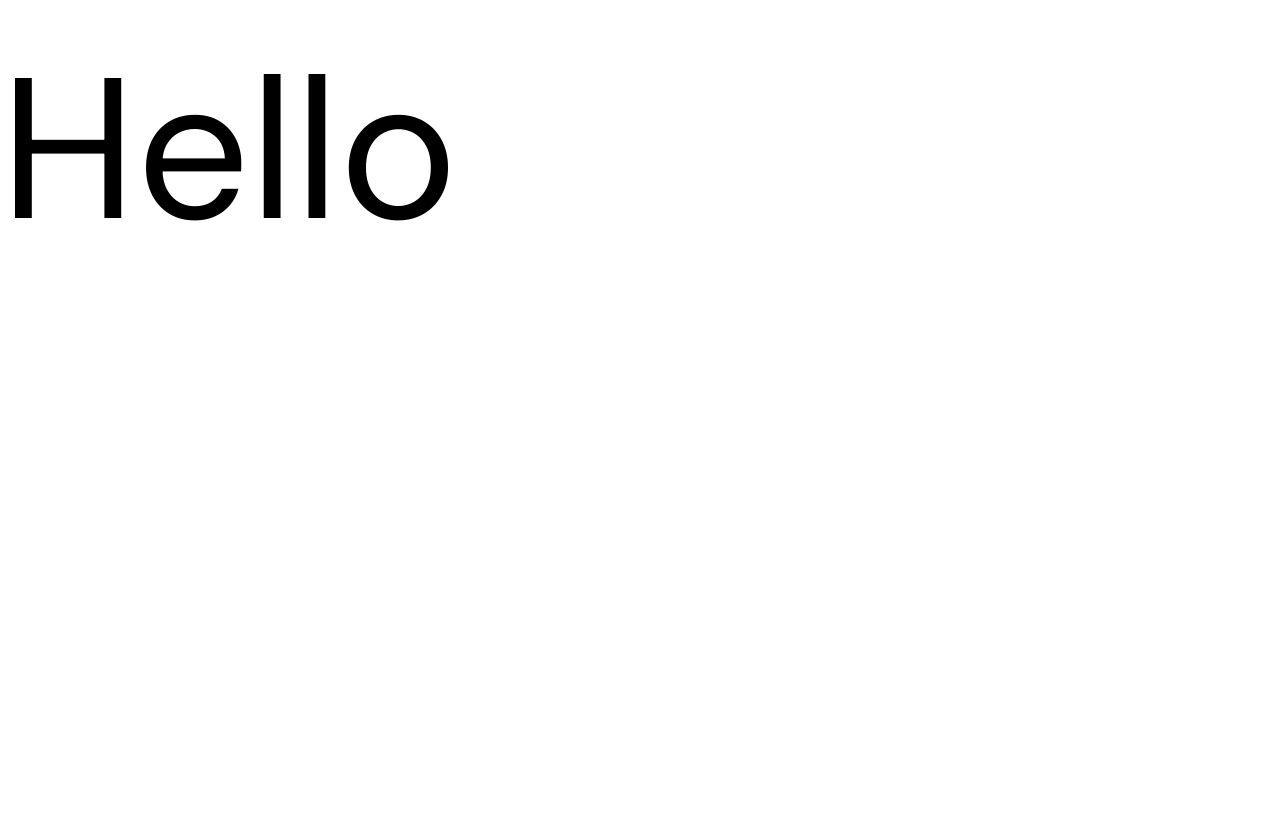
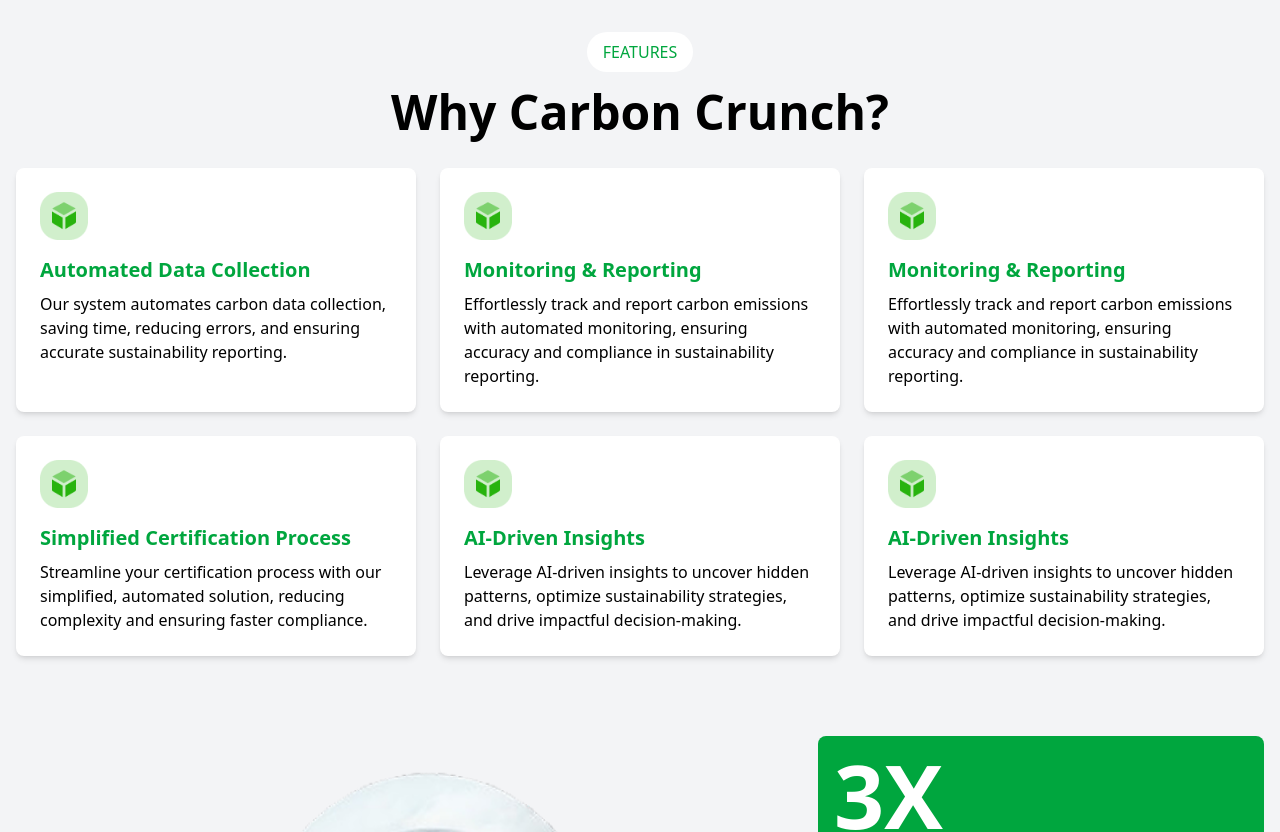
Before and after one commit to Muthuvel-M/Carbon-crunch, a React (Vite) app: page / in a window 1280 px wide. Shown: the top 832 px of the page. Before the commit the page ends 800 px from the top, so only its background shows below. Built offline with nearby package versions, Linux system fonts and the light colour scheme.

Commit message:
coded 70%

```diff
--- a/src/App.jsx
+++ b/src/App.jsx
@@ -1,14 +1,153 @@
-import React from 'react'
-import './App.css'
+import React from "react";
+import "./App.css";
 
 function App() {
+  return (
+    <div className="bg-gray-100 min-h-screen ">
+      <div className=" flex flex-col items-center">
+        <div className="bg-white text-green-600  text-center py-2 px-4 rounded-full mt-8">
+          FEATURES
+        </div>
+        <h1 className="text-5xl font-bold mt-4 ">Why Carbon Crunch?</h1>
+        <div className="grid grid-cols-1 md:grid-cols-2 lg:grid-cols-3 gap-6 mt-8 px-4">
+          <div className="bg-white p-6 rounded-lg shadow-md">
+            <div className="flex justify-start mb-4">
+              <img
+                src="src\assets\images\icon-1.png"
+                alt="Icon"
+                className="h-12 w-12"
+              />
+            </div>
+            <h2 className="text-green-600 text-xl font-bold mb-2">
+              Automated Data Collection
+            </h2>
+            <p>
+              Our system automates carbon data collection, saving time, reducing
+              errors, and ensuring accurate sustainability reporting.
+            </p>
+          </div>
+          <div className="bg-white p-6 rounded-lg shadow-md">
+            <div className="flex  justify-start mb-4">
+              <img
+                src="src\assets\images\icon-1.png"
+                alt="Icon"
+                className="h-12 w-12"
+              />
+            </div>
+            <h2 className="text-green-600 text-xl font-bold mb-2">
+              Monitoring & Reporting
+            </h2>
+            <p>
+              Effortlessly track and report carbon emissions with automated
+              monitoring, ensuring accuracy and compliance in sustainability
+              reporting.
+            </p>
+          </div>
+          <div className="bg-white p-6 rounded-lg shadow-md">
+            <div className="flex justify-start mb-4">
+              <img
+                src="src\assets\images\icon-1.png"
+                alt="Icon"
+                className="h-12 w-12"
+              />
+            </div>
+            <h2 className="text-green-600 text-xl font-bold mb-2">
+              Monitoring & Reporting
+            </h2>
+            <p>
+              Effortlessly track and report carbon emissions with automated
+              monitoring, ensuring accuracy and compliance in sustainability
+              reporting.
+            </p>
+          </div>
+          <div className="bg-white p-6 rounded-lg shadow-md">
+            <div className="flex justify-start mb-4">
+              <img
+                src="src\assets\images\icon-1.png"
+                alt="Icon"
+                className="h-12 w-12"
+              />
+            </div>
+            <h2 className="text-green-600 text-xl font-bold mb-2">
+              Simplified Certification Process
+            </h2>
+            <p>
+              Streamline your certification process with our simplified,
+              automated solution, reducing complexity and ensuring faster
+              compliance.
+            </p>
+          </div>
+          <div className="bg-white p-6 rounded-lg shadow-md">
+            <div className="flex justify-start mb-4">
+              <img
+                src="src\assets\images\icon-1.png"
+                alt="Icon"
+                className="h-12 w-12"
+              />
+            </div>
+            <h2 className="text-green-600 text-xl font-bold mb-2">
+              AI-Driven Insights
+            </h2>
+            <p>
+              Leverage AI-driven insights to uncover hidden patterns, optimize
+              sustainability strategies, and drive impactful decision-making.
+            </p>
+          </div>
+          <div className="bg-white p-6 rounded-lg shadow-md">
+            <div className="flex justify-start mb-4">
+              <img
+                src="src\assets\images\icon-1.png"
+                alt="Icon"
+                className="h-12 w-12"
+              />
+            </div>
+            <h2 className="text-green-600 text-xl font-bold mb-2">
+              AI-Driven Insights
+            </h2>
+            <p>
+              Leverage AI-driven insights to uncover hidden patterns, optimize
+              sustainability strategies, and drive impactful decision-making.
+            </p>
+          </div>
+        </div>
+      </div>
 
+      <div className="relative mt-16">
+        <img
+          src="src\assets\images\image.png"
+          alt="Earth"
+          className="flex w-[818px] h-[996px] left-[26px] m-[20px]"
+        />
+        <div className="absolute top-4 right-4 bg-green-600 text-white p-4 rounded-lg w-[446px] h-[246.05px]">
+          <h2 className="font-bold text-[87.92px] leading-[100%] tracking-[1%] uppercase">
+            3X
+          </h2>
+          <p className="text-[29.31px] leading-[100%] tracking-[1%] titlecase w-[416.69px] h-[114px]">
+            ESG High Performers Deliver A Higher Total Shareholder Return
+          </p>
+        </div>
 
-  return (
-   <div className="dm text-[200px]">
-    Hello
-   </div>
-  )
+        <div className="absolute top-[332px] left-[474px] bg-gray-800 text-white w-[246px]  h-[173px] rounded-lg px-[13.83px] py-[9.51px]">
+          <h2 className="text-[55px] font-bold">98%</h2>
+          <p>Of CEOs Agree Sustainability Is Their Responsibility</p>
+        </div>
+        <div className="absolute top-1/2 left-[857px] right-0 bg-gray-800 text-white p-4 rounded-lg">
+          <h2 className="text-3xl font-bold">18%</h2>
+          <p>
+            Of Companies Are Cutting Emissions Fast Enough To Reach Net Zero By
+            2050
+          </p>
+        </div>
+        <div className="absolute bottom-[100px] left-[559px] bg-white text-green-600  rounded-lg px-[11px] py-[16px]">
+          <h2 className="text-3xl font-bold">37%</h2>
+          <p>
+            Of The World's Largest Companies Have A Public Net Zero Target.
+            Nearly All Are Off Track
+          </p>
+        </div>
+      </div>
+    </div>
+  );
 }
 
-export default App
+export default App;
--- a/src/index.css
+++ b/src/index.css
@@ -1,6 +1,5 @@
 @import url('https://fonts.googleapis.com/css2?family=DM+Sans:ital,opsz,wght@0,9..40,100..1000;1,9..40,100..1000&display=swap');
 @import "tailwindcss";
-
 .dm{
   font-family: "DM Sans", sans-serif;
   font-optical-sizing: auto;
```
Also changed, not shown: src/assets/images/icon-1.png (added), src/assets/images/image.png (added).
